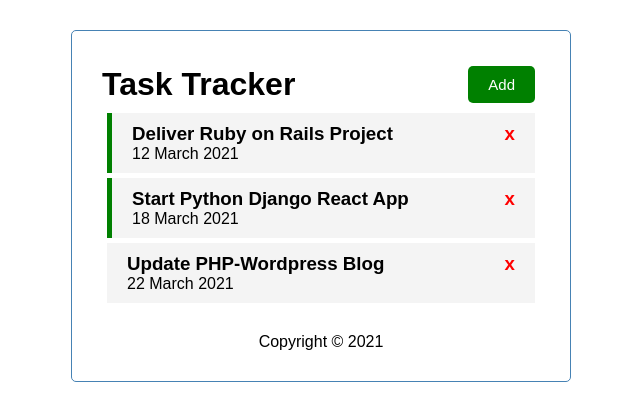
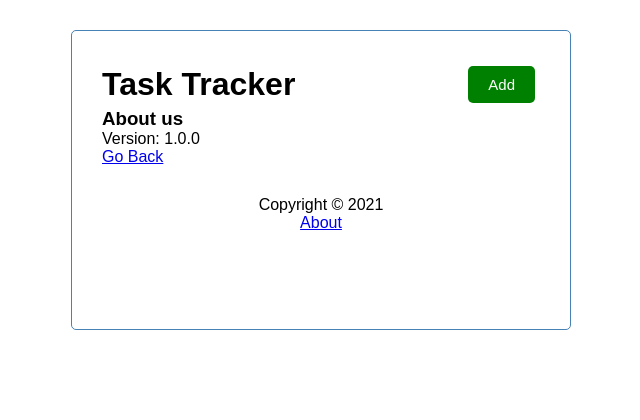
Before and after one commit to KumarPrafull/react-task-tracker, a React (Create React App) app: page /about in a window 1280 px wide. Shown: the top 420 px of the page, without its empty margins (319-959 px from the left). Built offline with nearby package versions, Linux system fonts and the light colour scheme.

Commit message:
about page

```diff
--- a/package.json
+++ b/package.json
@@ -8,6 +8,7 @@
     "@testing-library/user-event": "^12.1.10",
     "react": "^17.0.1",
     "react-dom": "^17.0.1",
+    "react-router-dom": "^5.2.0",
     "react-scripts": "4.0.3",
     "web-vitals": "^1.0.1"
   },
--- a/src/App.js
+++ b/src/App.js
@@ -2,7 +2,9 @@ import Header from './components/Header';
 import Footer from './components/Footer';
 import Tasks from './components/Tasks';
 import { useState } from 'react';
-import AddTask from './components/AddTask'
+import {BrowserRouter as Router, Route} from 'react-router-dom';
+import AddTask from './components/AddTask';
+import About from './components/About'
 
 function App() {
   const [showAddTask, setShowAddTask] = useState(false)
@@ -52,14 +54,30 @@ function App() {
   }
 
   return (
-    <div className="container">
-      <Header onAdd={() => setShowAddTask(!showAddTask)}  showAdd={showAddTask} />
-      {showAddTask && <AddTask onAdd={addTask} />}
-      {tasks.length > 0 ?
-        <Tasks tasks={tasks} id={tasks.id} onDelete={deleteTask} onToggle={toggleReminder} /> : 'No tasks to show'}
-      <Footer />
+    <Router>
+      <div className="container">
+        <Header onAdd={() =>
+        setShowAddTask(!showAddTask)}
+        showAdd={showAddTask}
+        />
+        <Route path='/' exact render={(props) => (
+        <>
+          {showAddTask && <AddTask onAdd={addTask} />}
+          {tasks.length > 0 ?
+            <Tasks
+            tasks={tasks}
+            id={tasks.id}
+            onDelete={deleteTask}
+            onToggle={toggleReminder} />
+            : 'No tasks to show'}
+        </>
+        )} />
+        <Route path='/about' component={About} />
+        <Footer />
     </div>
+    </Router>
   );
+
 }
 
 export default App;
--- a/src/components/About.js
+++ b/src/components/About.js
@@ -1,10 +1,9 @@
-import React from 'react'
-
 const About = () => {
   return (
-    <div className='container'>
-      <h1>About Task Tracker App</h1>
-      <p>Organize your tasks in simple and easy way.</p>
+    <div>
+      <h3>About us</h3>
+      <p>Version: 1.0.0</p>
+      <a href='/'>Go Back</a>
     </div>
   )
 }
--- a/src/components/Footer.js
+++ b/src/components/Footer.js
@@ -2,6 +2,7 @@ const Footer = () => {
   return (
     <footer>
         <p>Copyright &copy; 2021</p>
+        <a href="/about">About</a>
     </footer>
   )
 }
```
Also changed, not shown: 1 other file (tests, documents, lock files or other folders).
